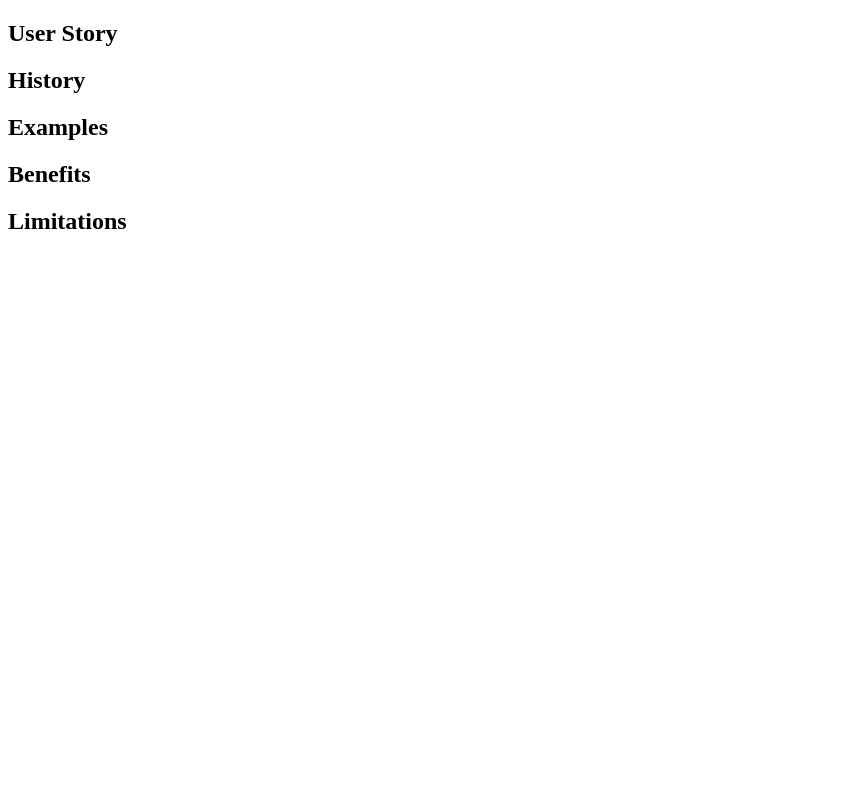
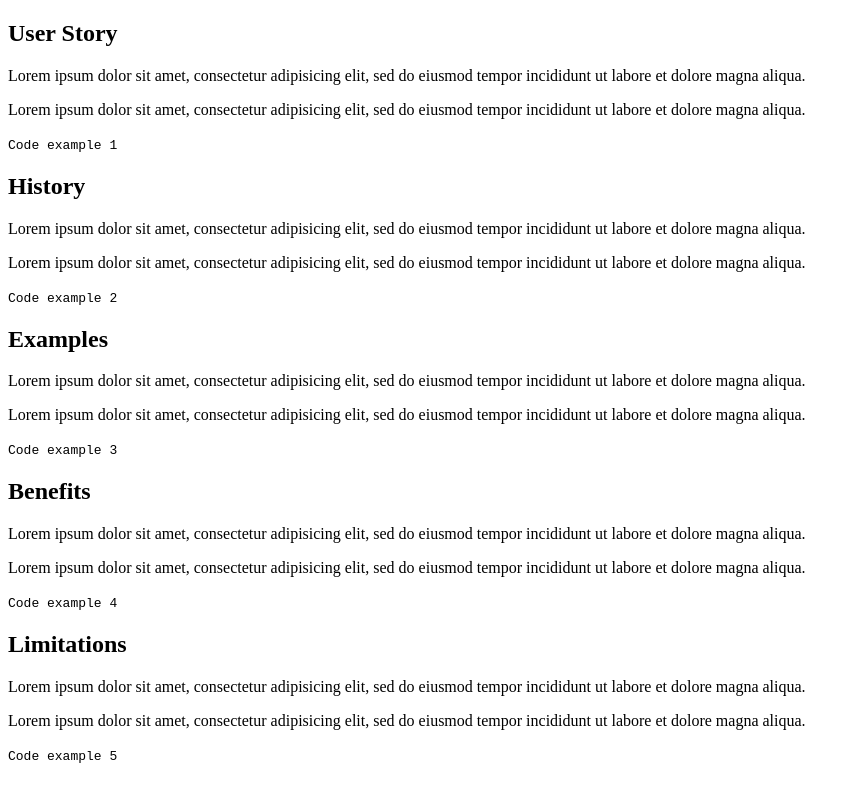
Before and after one commit to dharmachita/mc_webproject, a plain HTML site: page index.html in a window 1280 px wide. Shown: the whole page, without its empty margins (0-860 px from the left). Drawn offline with Linux system fonts and the light colour scheme.

Commit message:
add p and code elements

```diff
--- a/index.html
+++ b/index.html
@@ -13,31 +13,41 @@
             <header>
               <h1>User Story</h1>
             </header>
-
+            <p>Lorem ipsum dolor sit amet, consectetur adipisicing elit, sed do eiusmod tempor incididunt ut labore et dolore magna aliqua. </p>
+            <p>Lorem ipsum dolor sit amet, consectetur adipisicing elit, sed do eiusmod tempor incididunt ut labore et dolore magna aliqua. </p>
+            <code>Code example 1</code>
           </section>
           <section class="main-section" id="history">
               <header>
                   <h1>History</h1>
               </header>
-
+              <p>Lorem ipsum dolor sit amet, consectetur adipisicing elit, sed do eiusmod tempor incididunt ut labore et dolore magna aliqua. </p>
+              <p>Lorem ipsum dolor sit amet, consectetur adipisicing elit, sed do eiusmod tempor incididunt ut labore et dolore magna aliqua. </p>
+              <code>Code example 2</code>
           </section>
           <section class="main-section" id="examples">
               <header>
                   <h1>Examples</h1>
               </header>
-
+              <p>Lorem ipsum dolor sit amet, consectetur adipisicing elit, sed do eiusmod tempor incididunt ut labore et dolore magna aliqua. </p>
+              <p>Lorem ipsum dolor sit amet, consectetur adipisicing elit, sed do eiusmod tempor incididunt ut labore et dolore magna aliqua. </p>
+              <code>Code example 3</code>
           </section>
           <section class="main-section" id="benefits">
               <header>
                   <h1>Benefits</h1>
               </header>
-
+              <p>Lorem ipsum dolor sit amet, consectetur adipisicing elit, sed do eiusmod tempor incididunt ut labore et dolore magna aliqua. </p>
+              <p>Lorem ipsum dolor sit amet, consectetur adipisicing elit, sed do eiusmod tempor incididunt ut labore et dolore magna aliqua. </p>
+              <code>Code example 4</code>
           </section>
           <section class="main-section" id="limitations">
               <header>
                   <h1>Limitations</h1>
               </header>
-
+              <p>Lorem ipsum dolor sit amet, consectetur adipisicing elit, sed do eiusmod tempor incididunt ut labore et dolore magna aliqua. </p>
+              <p>Lorem ipsum dolor sit amet, consectetur adipisicing elit, sed do eiusmod tempor incididunt ut labore et dolore magna aliqua. </p>
+              <code>Code example 5</code>
           </section>
       </main>
 
```
